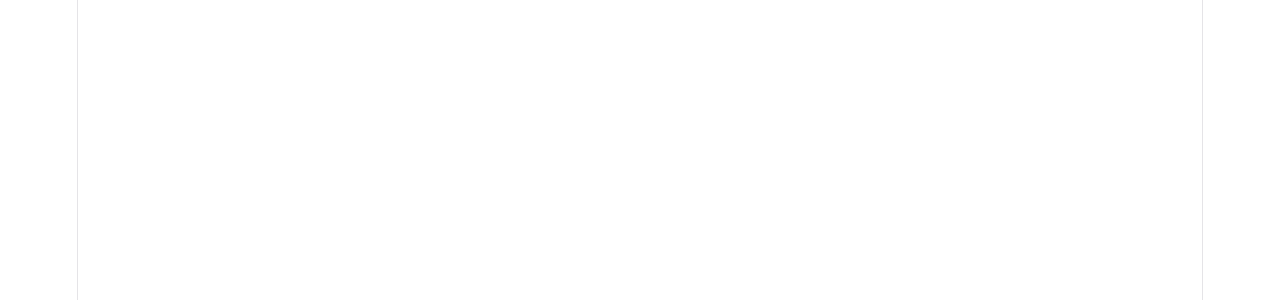
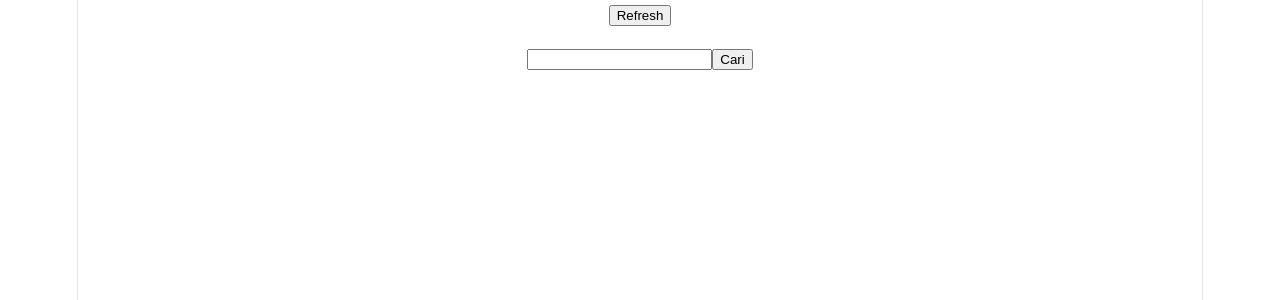
Before and after one commit to FatkurRizky/latihan-reactJs, a React (Vite) app: page /asyncpage in a window 1280 px wide. Before the commit this address had no page. Shown: the top 300 px of the page. Built offline with nearby package versions, Linux system fonts and the light colour scheme.

Commit message:
Asyncronus part 2

```diff
--- a/src/App.jsx
+++ b/src/App.jsx
@@ -14,6 +14,7 @@ import FetchPage from "./pages/FetchPage";
 import TodosPage from "./pages/TodoPage";
 import MiniQuest from "./pages/MiniQuest";
 import RefPage from "./pages/RefPage";
+import AsyncPage from "./pages/AsyncPage";
 
 
 export default function App(){
@@ -22,7 +23,8 @@ export default function App(){
       <BrowserRouter>
       <Routes>
         <Route element={<SharedLayout/>}>
-        <Route path="/refpage" element={<RefPage/>} />
+          <Route path="/asyncpage" element={<AsyncPage/>}/>
+          <Route path="/refpage" element={<RefPage/>} />
           <Route path={"/timepage"} element={<TimePage/>}/>
           <Route path="/miniquest" element={<MiniQuest/>}></Route>
           <Route path="/todopage" element={<TodosPage/>} />
--- a/src/pages/AsyncPage.jsx
+++ b/src/pages/AsyncPage.jsx
@@ -1,49 +1,64 @@
 import React, { useState } from "react";
 
+export default function AsyncPage() {
+    const [error, setError] = useState("");
+    const [loading, setLoading] = useState(false);
+    const [data, setData] = useState([]);
+    const [post, setPost] = useState(null);
+    const [id, setId] = useState("");
 
-export default function AsyncPage(){
-    const [error, setError] = useState("");
-    const [load, setLoad] = useState(false);
-    const [data, setData] = useState([]);
+    const FetchData = async () => {
+        setLoading(true);
+        try {
+            const response = await fetch("https://jsonplaceholder.typicode.com/posts");
+            if (!response.ok) {
+                throw new Error(`HTTP status ${response.status}`);
+            }
+            const result = await response.json();
+            setData(result);
+        } catch (err) {
+            setError(err.message);
+        } finally {
+            setLoading(false);
+        }
+    };
 
+    const searchById = async () => {
+        setLoading(true);
+        try {
+            const response = await fetch(`https://jsonplaceholder.typicode.com/posts/${id}`);
+            if (!response.ok) {
+                throw new Error(`HTTP status ${response.status}`);
+            }
+            const result = await response.json();
+            setPost(result);
+        } catch (err) {
+            setError(err.message);
+        } finally {
+            setLoading(false);
+        }
+    };
 
-    const FetchData = async () =>{
-        setLoad(true)
-        try{
-            const response = await fetch("https://jsonplaceholder.typicode.com/posts");
-
-            if(!response.ok){
-                    throw new Error(`HTTP statsu ${response.status}`)
-                }
-
-            const result = await response.json()
-                setData(result)
-            } catch (err){
-                setError(err.message)
-            } finally{
-                setLoad(false)
-            }
-
-
-        }
-
-    const refersh = async () =>{
-        FetchData();
-
-    }
-
-    if(load) return <p>Loading...</p>
-    if(error) return <p>Error!</p>
+    if (loading) return <p>Loading...</p>;
+    if (error) return <p>Error!</p>;
 
     return (
         <div>
+            <button onClick={FetchData}>Refresh</button>
             <ul>
-                {data.map((item) =>(
+                {data.map((item) => (
                     <li key={item.id}>{item.title}</li>
                 ))}
+            </ul>
 
-                <button onClick={refersh}>Refersh</button>
-            </ul>
+            <input type="text" value={id} onChange={(e) => setId(e.target.value)} />
+            <button onClick={searchById}>Cari</button>
+            {post && (
+                <div>
+                    <p>{post.title}</p>
+                    <p>{post.body}</p>
+                </div>
+            )}
         </div>
-    )
+    );
 }
```
